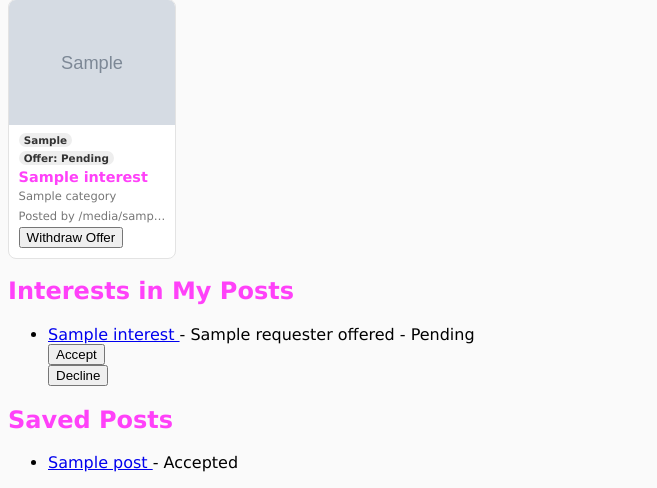
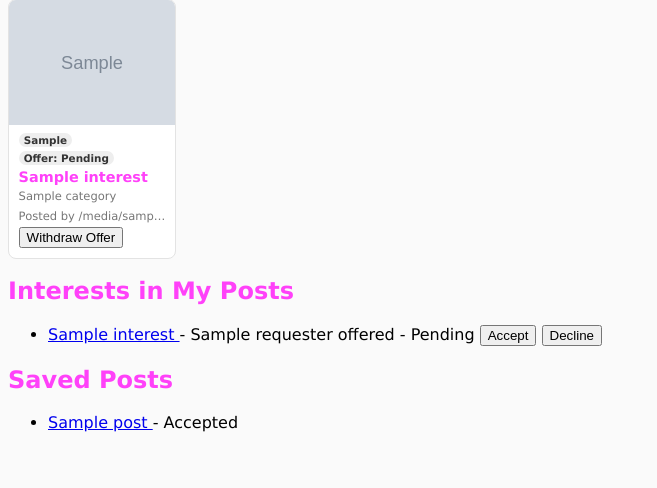
Before and after one commit to Fakhadova/wellesley-free-finds, a Flask app: template templates/profile.html in a window 1280 px wide. Shown: the part 351-839 px from the top of the page, without its empty margins (0-657 px from the left). After the commit the page ends 783 px from the top, so only its background shows below. Run offline with Flask 3, Linux system fonts and the light colour scheme; the visitor is signed in with stand-in values (Sample User, id 1); the template is opened without the code that fills it: most values are stand-ins (such as "Sample title", 1, 10 or a date in 2020); grey boxes marked "Sample" are stand-in pictures.

Commit message:
change in ui

```diff
--- a/templates/profile.html
+++ b/templates/profile.html
@@ -107,20 +107,20 @@
                 - {{interest.interest_status}}
 
                 {% if interest.interest_status == 'Pending' %}
-                    <form method = "post"
+                <form method="post" style="display:inline"
                     action = "{{url_for('accept_interest', iid = interest.iid)}}">
                     <button type="submit">Accept</button>
                 </form>
 
-                <form method ="post"
+                <form method="post" style="display:inline"
                 action = "{{url_for('decline_interest', iid = interest.iid)}}">
                 <button type="submit">Decline</button>
                 </form>
-            {% endif %}
-        </li>
-    {% else %}
-            <li>No one has shown interest in your posts yet.</li>
-    {% endfor %}
+                {% endif %}
+            </li>
+                {% else %}
+                    <li>No one has shown interest in your posts yet.</li>
+        {% endfor %}
     </ul>
 </div>
 
```
